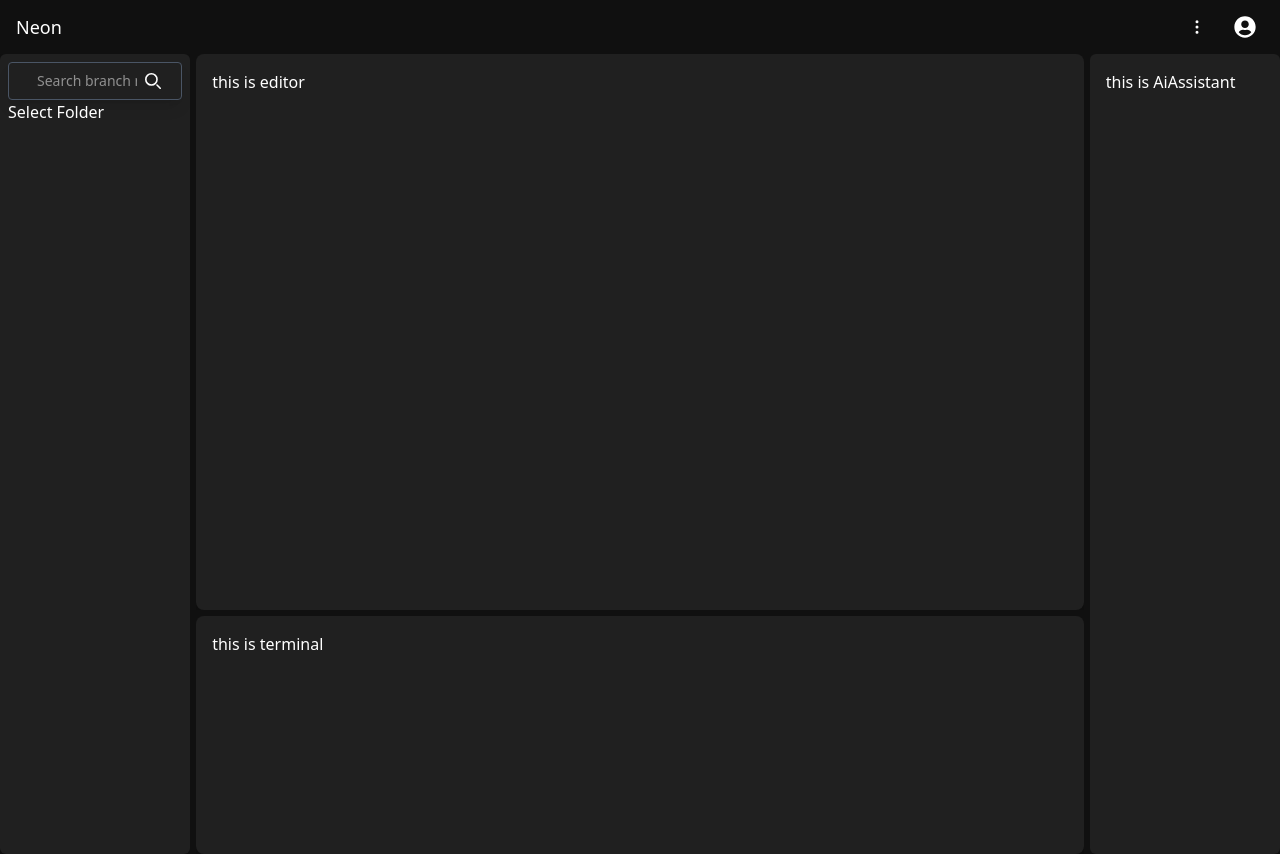
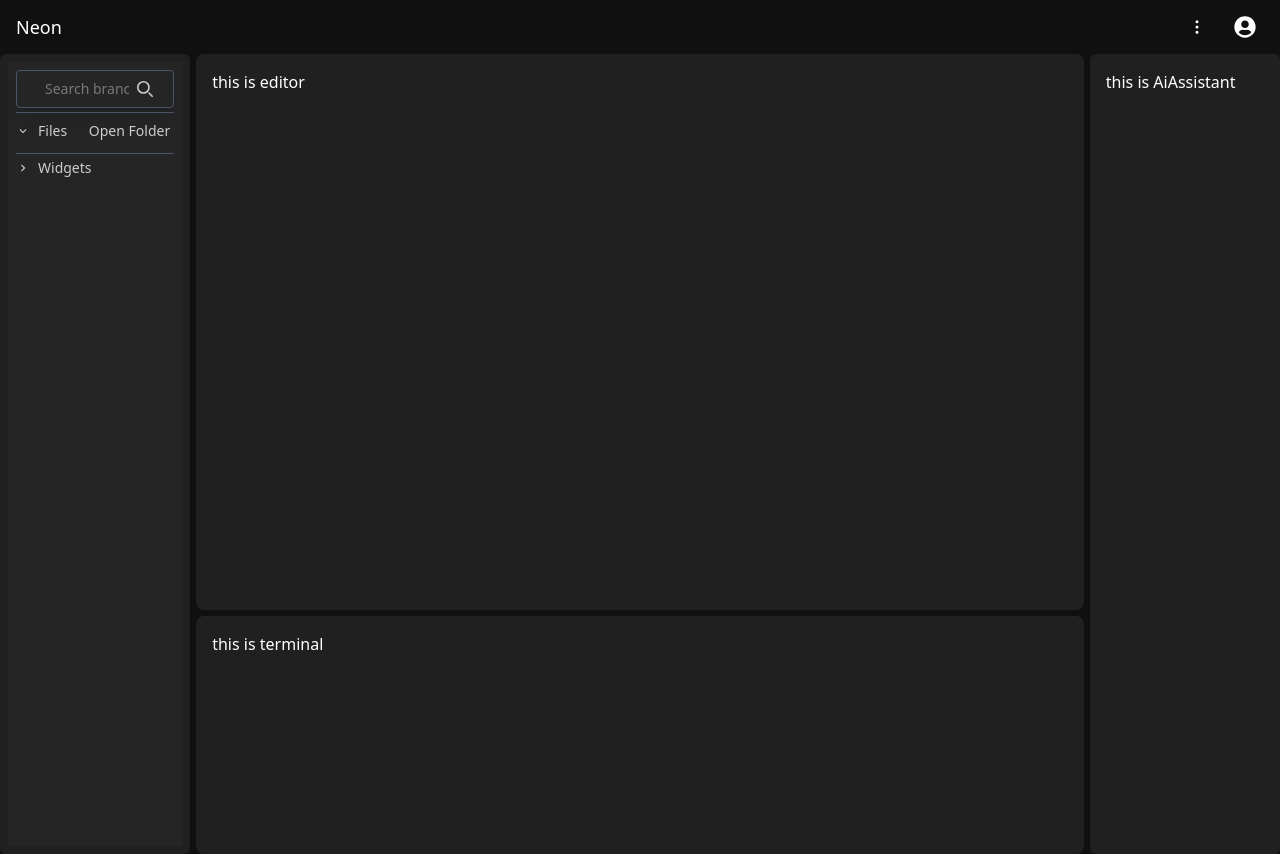
Before and after one commit to Mahbub2001/OxyGen-Scripts, a Next.js app: page / in a window 1280 px wide. Built offline with nearby package versions, Linux system fonts and the light colour scheme.

Commit message:
update_file_explorer

```diff
--- a/package.json
+++ b/package.json
@@ -11,6 +11,7 @@
   "dependencies": {
     "flowbite-react": "^0.10.2",
     "lucide-react": "^0.477.0",
+    "motion": "^12.4.10",
     "next": "15.2.0",
     "react": "^19.0.0",
     "react-dom": "^19.0.0",
--- a/src/components/FileExplorar/FileExplorer.js
+++ b/src/components/FileExplorar/FileExplorer.js
@@ -1,5 +1,12 @@
 "use client";
 import { useState } from "react";
+import {
+  MdKeyboardArrowDown,
+  MdFolder,
+  MdInsertDriveFile,
+  MdChevronRight,
+  MdChevronLeft,
+} from "react-icons/md";
 import SearchBox from "../SearchBox/SearchBox";
 
 export default function FileExplorer() {
@@ -7,6 +14,11 @@ export default function FileExplorer() {
   const [currentHandle, setCurrentHandle] = useState(null);
   const [fileContent, setFileContent] = useState("");
   const [handleStack, setHandleStack] = useState([]);
+  const [expandedSections, setExpandedSections] = useState({
+    explorer: true,
+    search: false,
+    sourceControl: false,
+  });
 
   async function handleFolderSelect() {
     try {
@@ -50,32 +62,96 @@ export default function FileExplorer() {
     }
   }
 
+  const toggleSection = (section) => {
+    setExpandedSections((prev) => ({
+      ...prev,
+      [section]: !prev[section],
+    }));
+  };
+
   return (
-    <div>
+    <div className="h-full bg-[#252526] text-[#CCCCCC] p-2 text-sm">
       <div className="max-w-sm mx-auto border border-gray-600 rounded-sm shadow-lg">
         <SearchBox />
       </div>
-
-      <button onClick={handleFolderSelect}>Select Folder</button>
-      {handleStack.length > 1 && <button onClick={goBack}>Go Back</button>}
-      <ul>
+      <hr className="my-1 text-gray-600" />
+      <div className="">
+        <div
+          className="flex items-center justify-between cursor-pointer"
+          onClick={() => toggleSection("explorer")}
+        >
+          <div className="flex items-center space-x-2">
+            <MdKeyboardArrowDown
+              className={`transition-transform ${
+                expandedSections.explorer ? "rotate-0" : "-rotate-90"
+              }`}
+            />
+            <span>Files</span>
+          </div>
+          <button
+            onClick={handleFolderSelect}
+            className="p-1 hover:bg-[#3E3E42] rounded"
+          >
+            Open Folder
+          </button>
+        </div>
+        {expandedSections.explorer && (
+          <div className="mt-2">
+            {handleStack.length > 1 && (
+              <button
+                onClick={goBack}
+                className="flex items-center space-x-2 p-1 hover:bg-[#3E3E42] rounded w-full text-left"
+              >
+                <MdChevronLeft />
+                <span>Back</span>
+              </button>
+            )}
+            <ul className="mt-2">
               {entries.map((entry, index) => (
                 <li
                   key={index}
                   onClick={() => handleEntryClick(entry)}
-            style={{
-              cursor: "pointer",
-              fontWeight: entry.kind === "directory" ? "bold" : "normal",
-            }}
+                  className="flex items-center space-x-2 p-1 hover:bg-[#3E3E42] rounded cursor-pointer"
                 >
-            {entry.name}
+                  {entry.kind === "directory" ? (
+                    <MdFolder />
+                  ) : (
+                    <MdInsertDriveFile />
+                  )}
+                  <span>{entry.name}</span>
                 </li>
               ))}
             </ul>
+          </div>
+        )}
+      </div>
+      <hr className="my-1 text-gray-600" />
+      <div className="mb-4">
+        <div
+          className="flex items-center justify-between cursor-pointer"
+          onClick={() => toggleSection("sourceControl")}
+        >
+          <div className="flex items-center space-x-2">
+            <MdKeyboardArrowDown
+              className={`transition-transform ${
+                expandedSections.sourceControl ? "rotate-0" : "-rotate-90"
+              }`}
+            />
+            <span>Widgets</span>
+          </div>
+        </div>
+        {expandedSections.sourceControl && (
+          <div className="mt-2">
+            <p className="text-sm text-gray-400">No changes</p>
+          </div>
+        )}
+      </div>
+
+      {/* File Content Preview */}
       {fileContent && (
-        <div>
-          <h3>File Content:</h3>
-          <pre>{fileContent}</pre>
+        <div className="mt-4 p-2 bg-[#1E1E1E] rounded">
+          <h3 className="text-sm font-bold mb-2">File Content:</h3>
+          <pre className="text-sm">{fileContent}</pre>
         </div>
       )}
     </div>
```
Also changed, not shown: 1 other file (tests, documents, lock files or other folders). Lines whose indentation alone changed are shown as unchanged.
